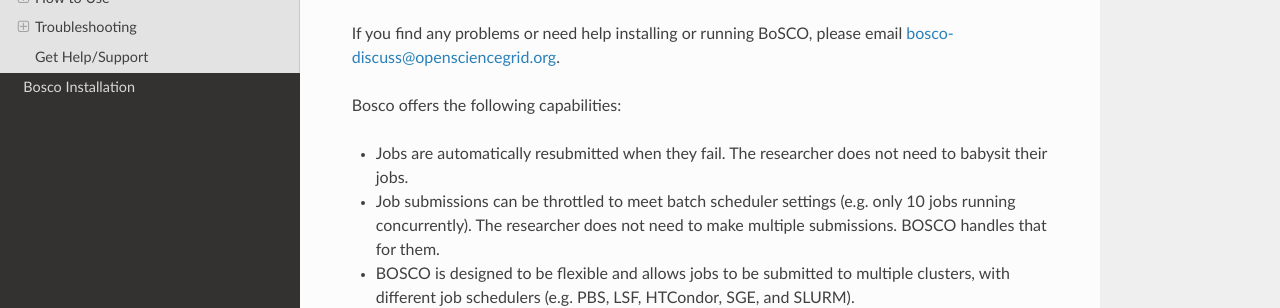
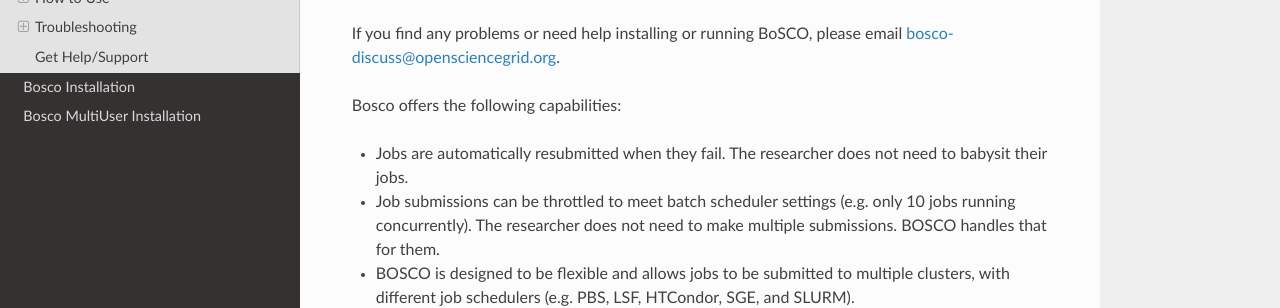
Before and after one commit to osg-bosco/docs, an MkDocs documentation site: the page built from docs/index.md, in a window 1280 px wide. Shown: the part 290-598 px from the top of the page. Built offline with MkDocs 1.6.1, drawn with Linux system fonts in a browser that asks for light colours; nearby versions of some CDN libraries; old or Windows-style settings are respelled for this version of MkDocs.

Commit message:
Adding bosco multiuser to pages index

```diff
--- a/mkdocs.yml
+++ b/mkdocs.yml
@@ -7,6 +7,7 @@
 pages:
   - 'Introduction': 'index.md'
   - 'Bosco Installation': 'BoscoInstall.md'
+  - 'Bosco MultiUser Installation': 'BoscoMultiUser.md'
 
 extra_css:
   - css/extra.css
```
